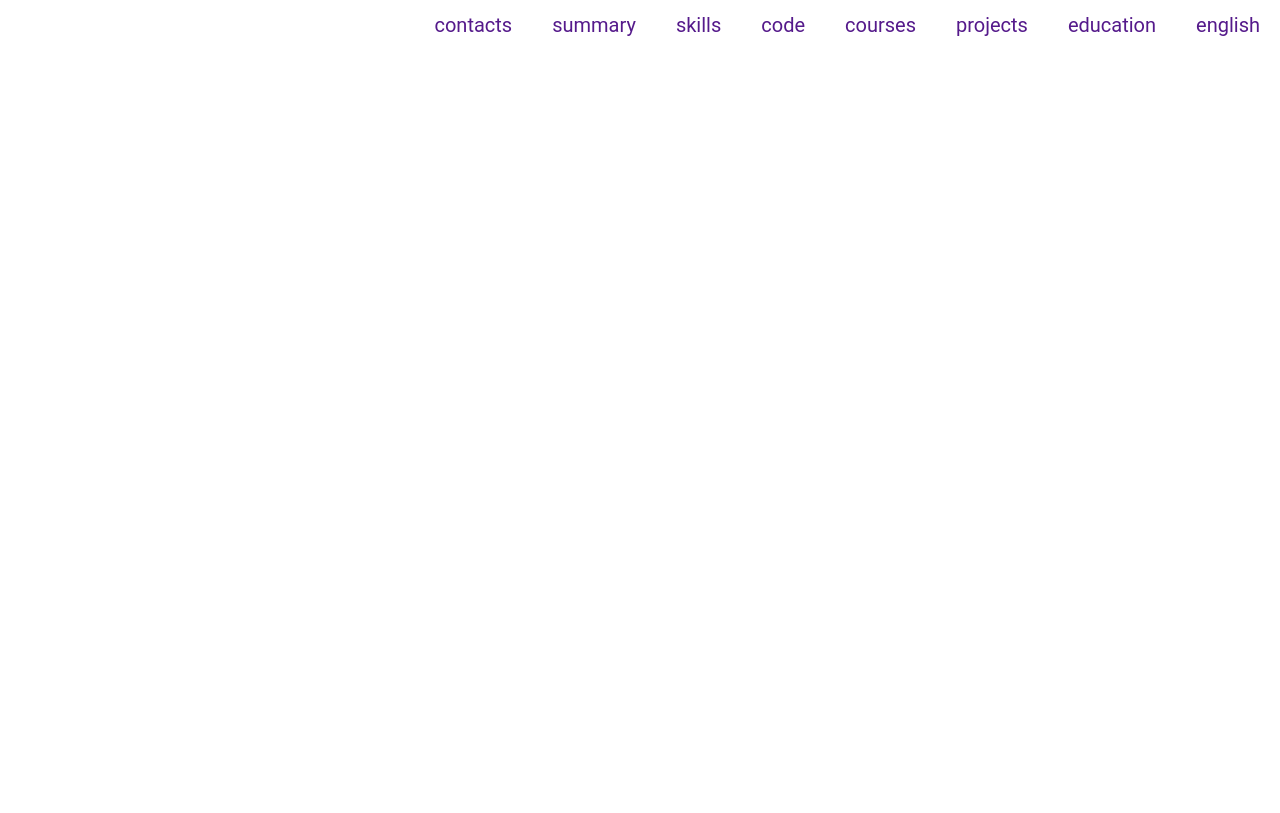
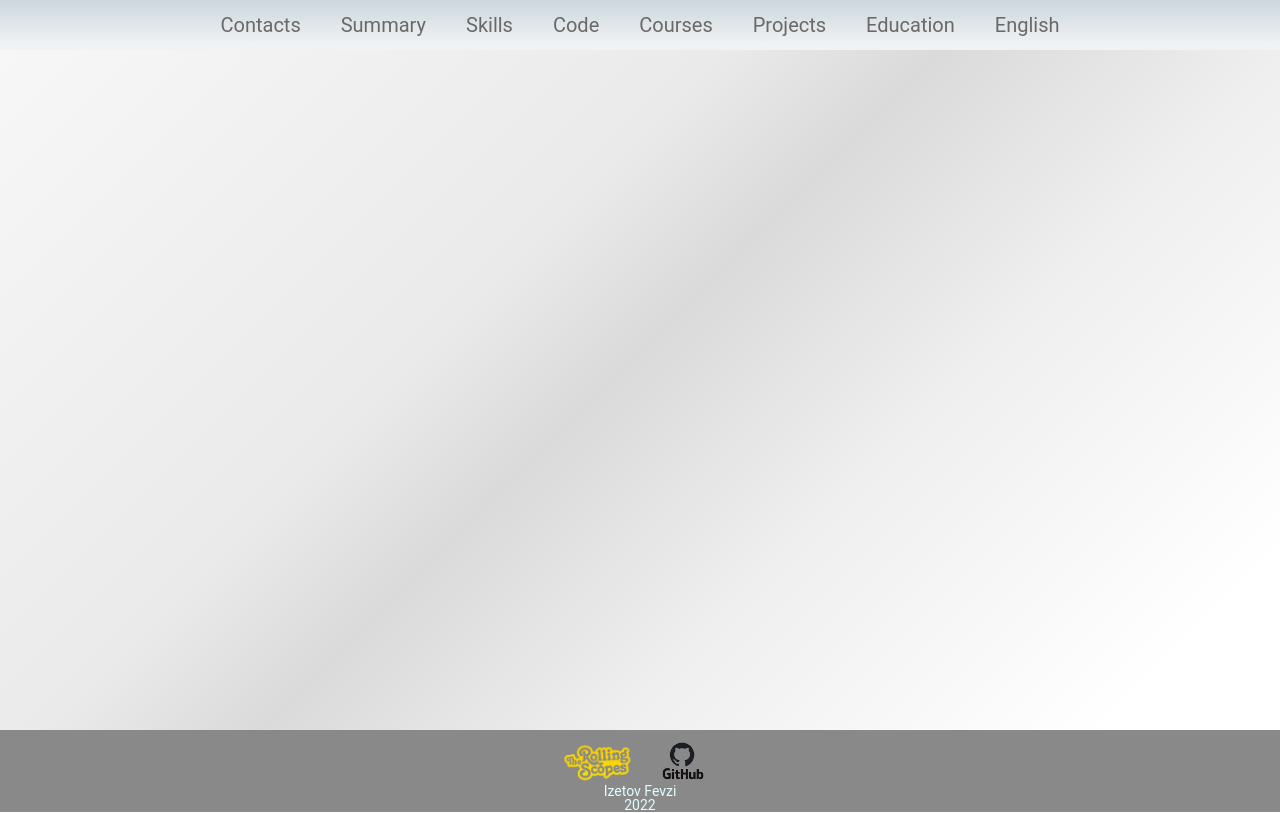
Before and after one commit to fevzipc/rsschool-cv, a plain HTML site: page index.html in a window 1280 px wide. Drawn offline with Linux system fonts and the light colour scheme; a web font is replaced by a local one.

Commit message:
feat:update files html and CSS

```diff
--- a/index.html
+++ b/index.html
@@ -3,7 +3,7 @@
 <head>
 	<meta charset="UTF-8">
 	<meta http-equiv="X-UA-Compatible" content="IE=edge">
-	<meta name="viewport" content="width=device-width, initial-scale=1.0">
+	<meta name="viewport" content="width=device-width">
 	<title>Document</title>
 	<link rel="stylesheet" href="style.css">
 	<link rel="icon" href="assets/favicon.ico">
@@ -26,6 +26,7 @@
 		</div>
 	</header>
 	<main class="main">
+
 			<div class="container">
 				<div class="main-container">
 		      <section class="section" id="profile">
@@ -58,8 +59,20 @@
 		 		</div>
 			</div>
 	</main>
-	<footer class="main">
-			<div class="container"></div>
+	<footer class="footer">
+			<div class="container">
+				<div class="footter__container">
+				<div class="rsschool">
+					<a href="https://rs.school/" class="rsschool__link" target="_blank">
+						<img class="rsschool__img-rss" src="./assets/img/RSSlogot.png" alt="RSSchool">
+					</a>
+					<a href="https://rs.school/" class="rsschool__link" target="_blank">
+						<img class="rsschool__img-git" src="./assets/img/GitHublogo.png" alt="RSSchool">
+					</a>
+				</div>
+				</div>
+				<p class="footer__self">Izetov Fevzi <br>2022</p>
+			</div>
 	</footer>
 </body>
 </html>
--- a/style.css
+++ b/style.css
@@ -88,8 +88,20 @@ html {
 /*--------------------*/
 body{
 	font-family: 'Roboto';
-	min-height: 100vh;
-	margin: 0; padding: 0;
+	display: flex;
+  flex-direction: column;
+  justify-content: space-between;
+}
+.header {
+	background: linear-gradient(to bottom, rgba(205,215,221,1) 1%,rgba(240,242,244,1) 88%); /* W3C, IE10+, FF16+, Chrome26+, Opera12+, Safari7+ */
+filter: progid:DXImageTransform.Microsoft.gradient( startColorstr='#cdd7dd', endColorstr='#f0f2f4',GradientType=0 ); /* IE6-9 */
+
+}
+.main {
+	min-height: 85%;
+	background: linear-gradient(135deg, rgba(247,247,247,1) 0%,rgba(234,234,234,1) 37%,rgba(218,218,218,1) 48%,rgba(239,239,239,1) 66%,rgba(255,255,255,1) 91%); /* W3C, IE10+, FF16+, Chrome26+, Opera12+, Safari7+ */
+	filter: progid:DXImageTransform.Microsoft.gradient( startColorstr='#f7f7f7', endColorstr='#ffffff',GradientType=1 ); /* IE6-9 fallback on horizontal gradient */
+
 }
 .container {
 	max-width: 1440px;
@@ -98,10 +110,12 @@ body{
 .nav-list {
 	list-style: none;
 	display: flex;
-	justify-content: flex-end;
+	justify-content: center;
 	align-items: center;
 }
 .nav-link {
+	text-transform: capitalize;
+	color: 	#696969;
 	transition: .3s;
   padding: 0 20px;
   line-height: 50px;
@@ -114,4 +128,28 @@ body{
   width: 50%;
 }
 .header {
+	height: 50px;
+	background-color: #18b;
 }
+.footer {
+	height: 100px;
+	background: #898989;
+}
+.footter__container {
+	display: flex;
+	justify-content: center;
+}
+.rsschool {
+	padding: 10px 0 0 0;
+}
+.rsschool__img-rss {
+	max-width: 80px;
+}
+.rsschool__img-git {
+	max-width: 80px;
+}
+.footer__self {
+	text-align: center;
+	font-size: 14px;
+	color: #E0FFFF;
+}
```
Also changed, not shown: assets/img/1518524055_old-map-background.jpg (added), assets/img/1618471248_47-funart_pro-p-oboi-fon-starinnaya-bumaga-fon-55.jpg (added), assets/img/1644441522_1-phonoteka-org-p-starinnaya-bumaga-fon-dlya-fotoshopa-1.jpg (added), assets/img/1661499085_1-kartinkin-net-p-fon-dlya-saita-krasivo-1.jpg (added), assets/img/GitHUb.jpg (added), assets/img/GitHublogo.png (added), assets/img/RSSchool.png (added), assets/img/RSSlogot.png (added), assets/img/galaxy_universe_space_138271_1280x720.jpg (added), assets/img/grunge_vintage_paper_125185_1280x720.jpg (added), assets/img/grunge_vintage_paper_125185_1920x1080.jpg (added), assets/img/texture_background_stains_paper_57573_1920x1200.jpg (added), assets/img/texture_relief_3d_156496_1280x720.jpg (added), assets/img/texture_relief_3d_156496_2160x3840.jpg (added), 1 other file.
